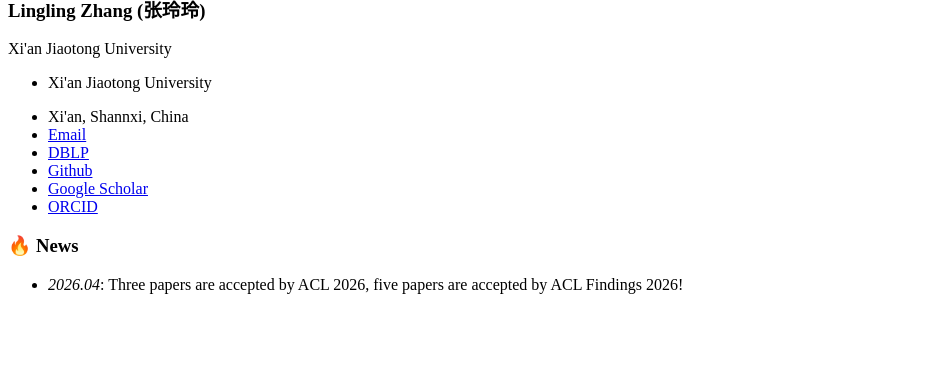
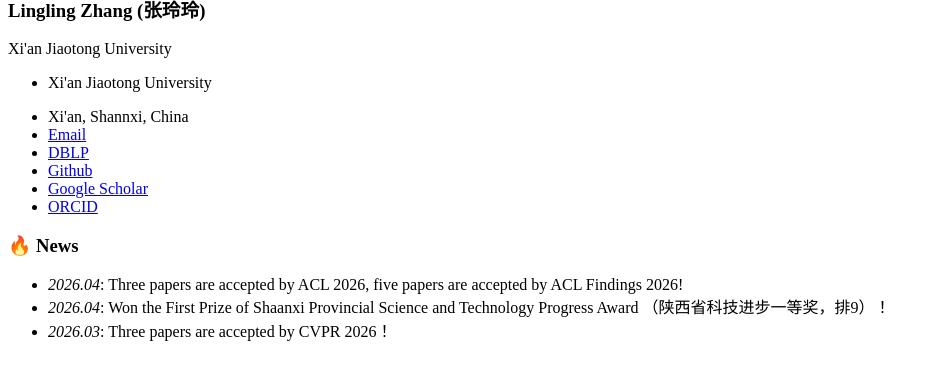
Before and after one commit to zhang-lingling/zhang-lingling.github.io, a Jekyll site: the page built from _pages/includes/news.md, in a window 1280 px wide, cut to the strip 530-900 px from the top of the page. Shown: the whole strip, without its empty margins (0-938 px from the left). Built offline with Jekyll 4.4.1, drawn with Linux system fonts in a browser that asks for light colours; our own code applies the rules of GitHub Pages for plain Markdown files.

Commit message:
Update news.md

```diff
--- a/_pages/includes/news.md
+++ b/_pages/includes/news.md
@@ -1,2 +1,4 @@
 # 🔥 News
 - *2026.04*: Three papers are accepted by ACL 2026, five papers are accepted by ACL Findings 2026!
+- *2026.04*: Won the First Prize of Shaanxi Provincial Science and Technology Progress Award （陕西省科技进步一等奖，排9）！
+- *2026.03*: Three papers are accepted by CVPR 2026！
```
